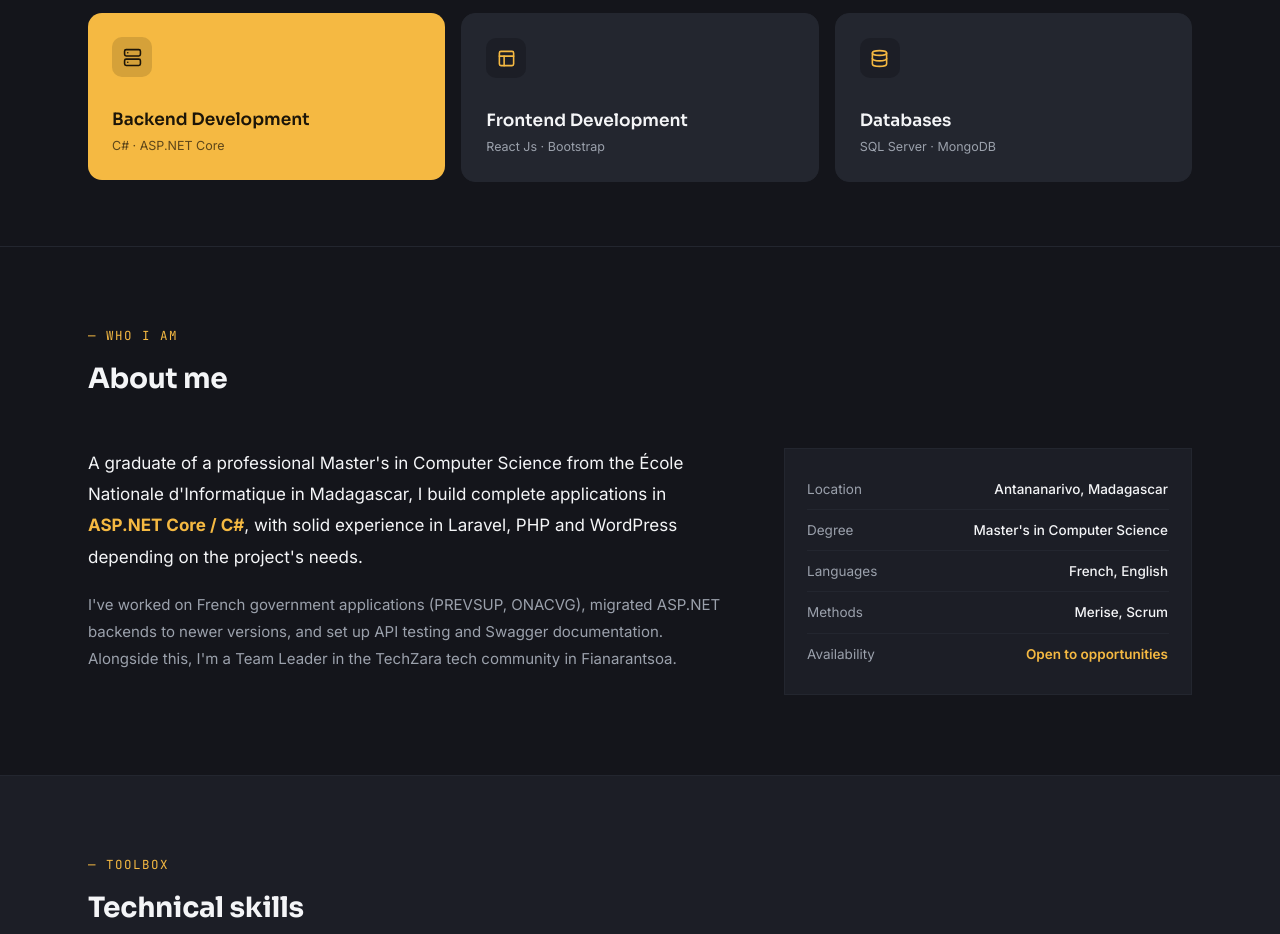
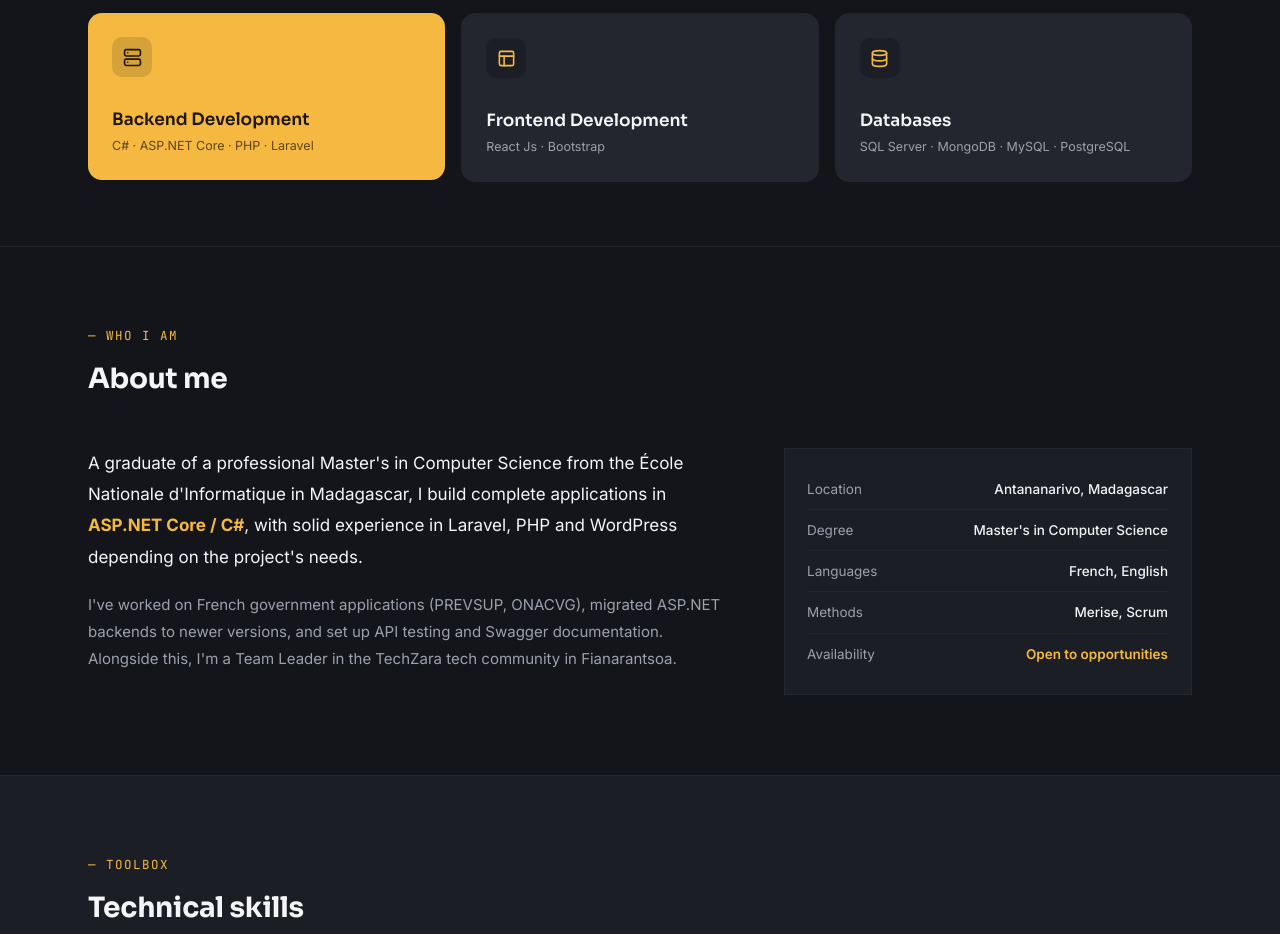
Before and after one commit to Hajatina18/myportfolio, a React (Vite) app: page / in a window 1280 px wide. Shown: the part 1140-2074 px from the top of the page. Built offline with nearby package versions, Linux system fonts and the light colour scheme.

Commit message:
modification to content.js and add gitignore

```diff
--- a/src/i18n/content.js
+++ b/src/i18n/content.js
@@ -27,7 +27,7 @@ export const CONTENT = {
     hero: {
       eyebrow: "Introduction",
       introText:
-        ", basée à Antananarivo. Je conçois et je livre des applications web complètes — d'ASP.NET Core à Laravel — pour des projets d'État et des plateformes métier.",
+        ", basé à Antananarivo. Je conçois et je livre des applications web complètes — d'ASP.NET Core à Laravel — pour des projets d'État et des plateformes métier.",
       cta: "Mon histoire",
     },
     highlights: {
@@ -40,9 +40,9 @@ export const CONTENT = {
       statProjects: "Projets\nréalisés",
     },
     specialtyCards: [
-      { title: "Développement Backend", tag: "C# · ASP.NET Core", featured: true },
+      { title: "Développement Backend", tag: "C# · ASP.NET Core · PHP · Laravel", featured: true },
       { title: "Développement Frontend", tag: "React Js · Bootstrap" },
-      { title: "Bases de données", tag: "SQL Server · MongoDB" },
+      { title: "Bases de données", tag: "SQL Server · MongoDB · MySQL · PostgreSQL" },
     ],
     about: {
       eyebrow: "Qui suis-je",
@@ -203,9 +203,9 @@ export const CONTENT = {
       statProjects: "Projects\nshipped",
     },
     specialtyCards: [
-      { title: "Backend Development", tag: "C# · ASP.NET Core", featured: true },
+      { title: "Backend Development", tag: "C# · ASP.NET Core · PHP · Laravel", featured: true },
       { title: "Frontend Development", tag: "React Js · Bootstrap" },
-      { title: "Databases", tag: "SQL Server · MongoDB" },
+      { title: "Databases", tag: "SQL Server · MongoDB · MySQL · PostgreSQL" },
     ],
     about: {
       eyebrow: "Who I am",
```
Also changed, not shown: 1 other file (tests, documents, lock files or other folders).
